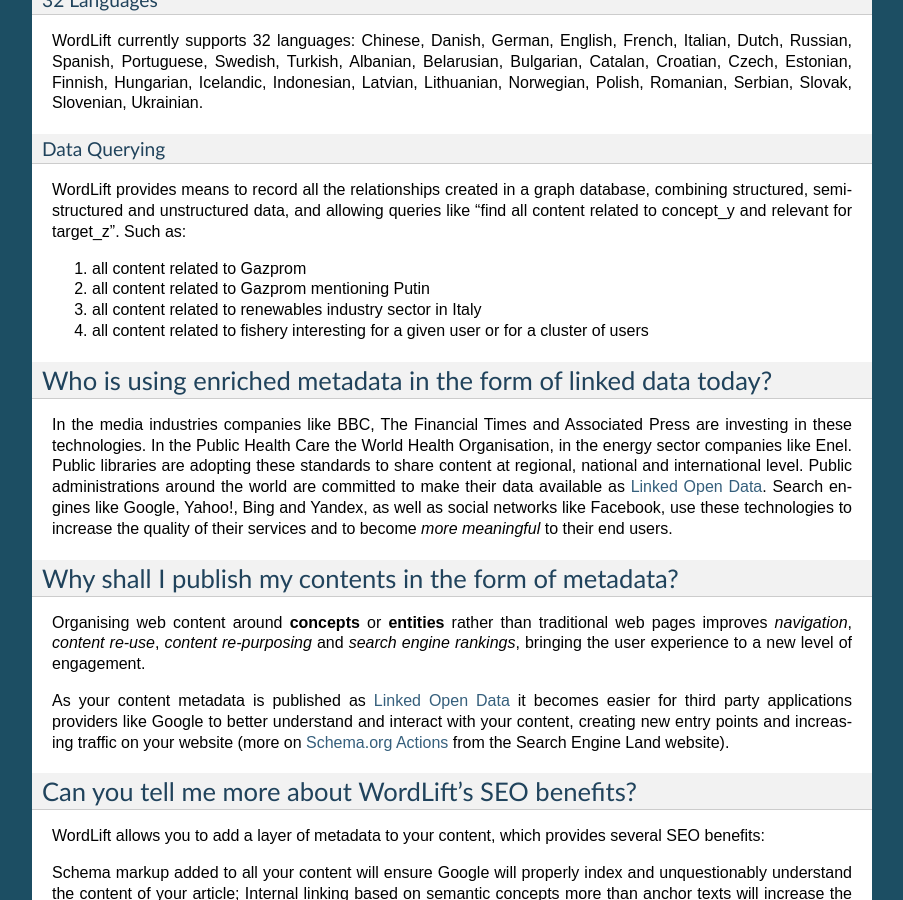
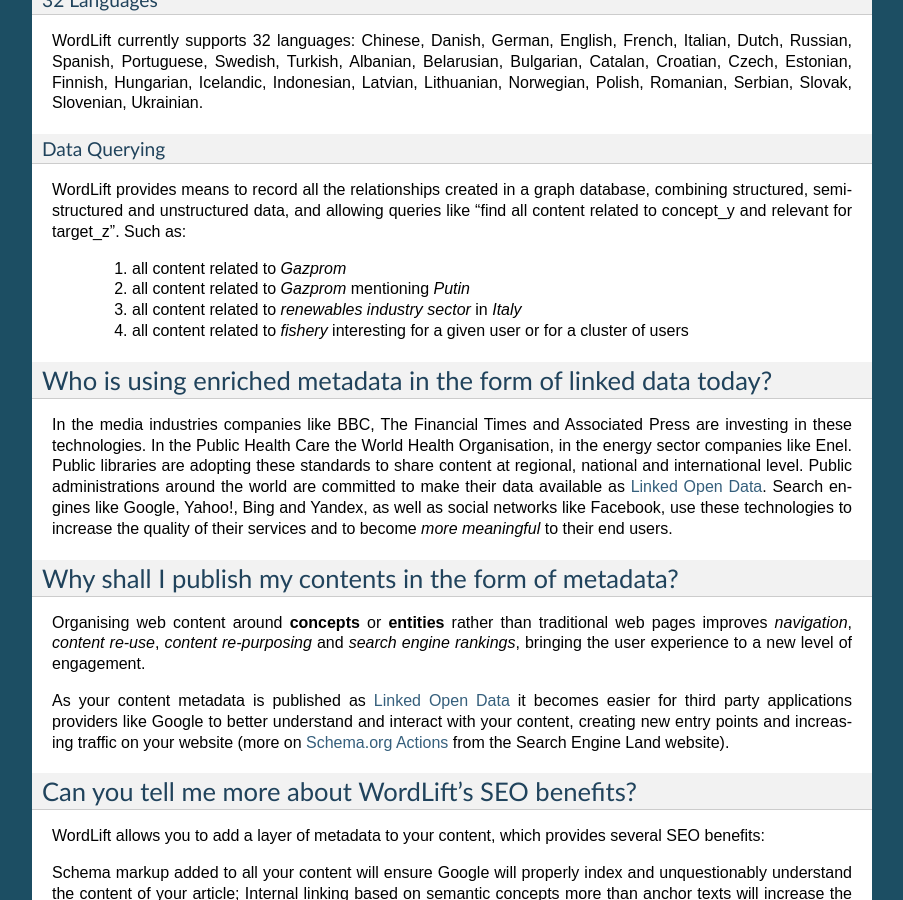
Before and after one commit to insideout10/wordlift-docs, a Sphinx documentation site: the page built from docs/overview.rst, in a window 1280 px wide and 900 px high, scrolled down 2869 px. Shown: the whole window, without its empty margins (198-1101 px from the left). Built offline with Sphinx 7.4.7, drawn with Linux system fonts in a browser that asks for light colours.

```diff
--- a/docs/overview.rst
+++ b/docs/overview.rst
@@ -105,10 +105,10 @@ Data Querying
 ^^^^^^^^^^^^^^^^^
 WordLift provides means to record all the relationships created in a graph database, combining structured, semi-structured and unstructured data, and allowing queries like “find all content related to concept_y and relevant for target_z”. Such as:
 
-1. all content related to Gazprom
-2. all content related to Gazprom mentioning Putin
-3. all content related to renewables industry sector in Italy
-4. all content related to fishery interesting for a given user or for a cluster of users
+	1. all content related to *Gazprom*
+	2. all content related to *Gazprom* mentioning *Putin*
+	3. all content related to *renewables industry sector* in *Italy*
+	4. all content related to *fishery* interesting for a given user or for a cluster of users
 
 =================
 Who is using enriched metadata in the form of linked data today?
```
